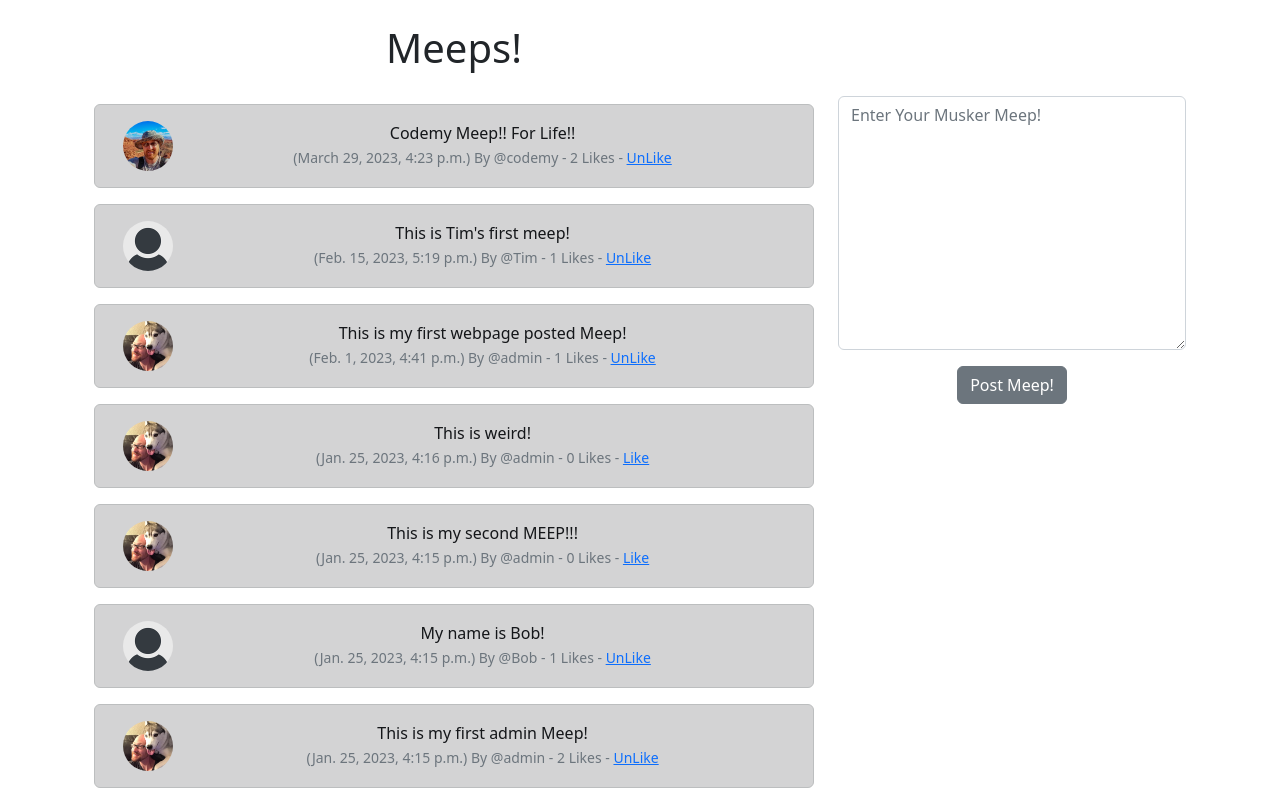
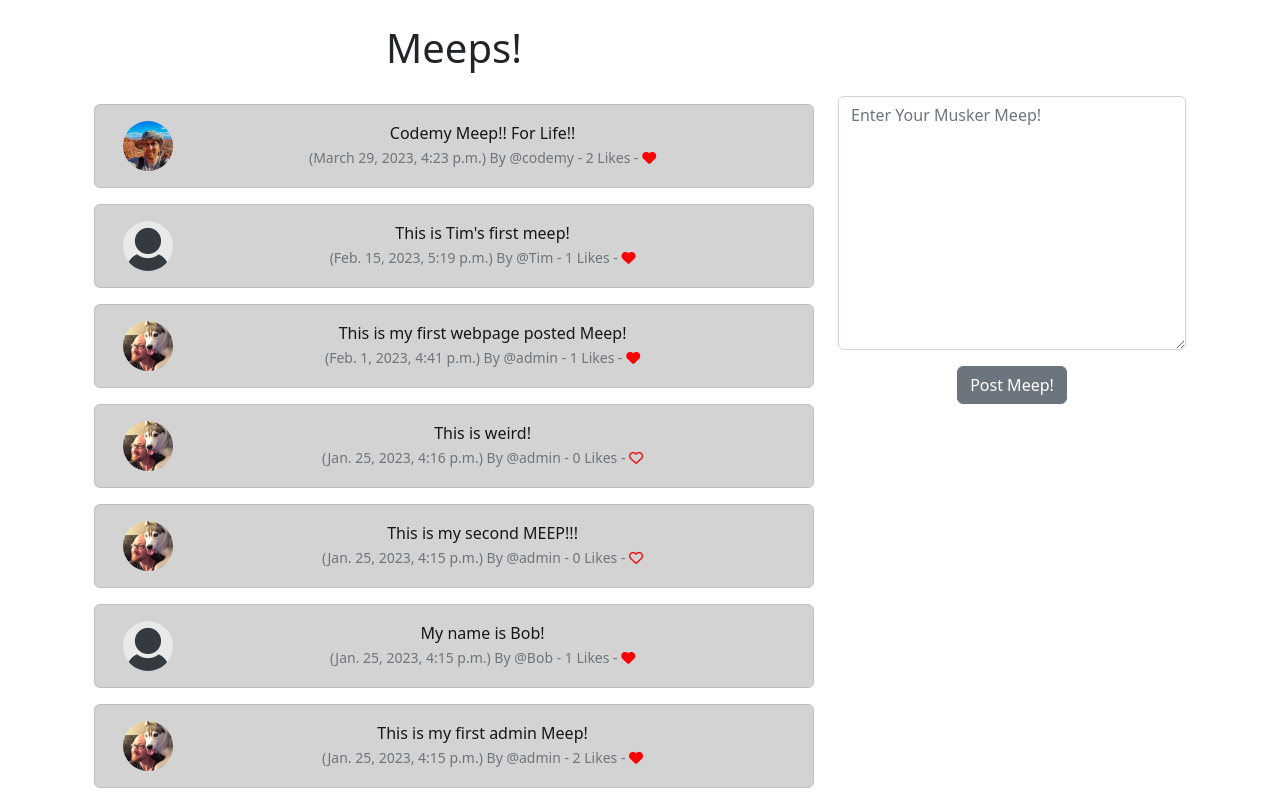
Before and after one commit to julianarm29/projeto2, a Django app: page / in a window 1280 px wide. Shown: the part 56-860 px from the top of the page. Run offline with Django 4.2, Linux system fonts and the light colour scheme; a user stored in the database is signed in; data comes from the database, SQL or seed files in the repository; both versions use the stored data as it was after the commit; some libraries are stand-ins or nearby versions.

Commit message:
heart icons

```diff
--- a/musker/templates/base.html
+++ b/musker/templates/base.html
@@ -5,6 +5,9 @@
     <meta name="viewport" content="width=device-width, initial-scale=1">
     <title>Musker Twitter Clone</title>
     <link href="https://cdn.jsdelivr.net/npm/bootstrap@5.2.3/dist/css/bootstrap.min.css" rel="stylesheet" integrity="sha384-rbsA2VBKQhggwzxH7pPCaAqO46MgnOM80zW1RWuH61DGLwZJEdK2Kadq2F9CUG65" crossorigin="anonymous">
+
+    <script src="https://kit.fontawesome.com/c08eb42585.js" crossorigin="anonymous"></script>
+
   </head>
   <body>
 
--- a/musker/templates/home.html
+++ b/musker/templates/home.html
@@ -31,9 +31,13 @@
 		  	- {{ meep.number_of_likes }} Likes -
 
 		  	{% if user in meep.likes.all %}
-		  	  <a href="{% url 'meep_like' meep.id %}">UnLike</a>
+		  	  <a href="{% url 'meep_like' meep.id %}">
+	<i class="fa-solid fa-heart" style="color:red"></i>
+		  	  </a>
 		  	{% else %}
-		  		<a href="{% url 'meep_like' meep.id %}">Like</a>
+		  		<a href="{% url 'meep_like' meep.id %}">
+		  <i class="fa fa-heart-o" style="color:red"></i>
+		  		</a>
 		  	{% endif %}
 
 		  </small>
--- a/musker/templates/profile.html
+++ b/musker/templates/profile.html
@@ -34,9 +34,9 @@
 			  		- {{ meep.number_of_likes }} Likes -
 
 			  		{% if user in meep.likes.all %}
-				  	  <a href="{% url 'meep_like' meep.id %}">UnLike</a>
+				  	  <a href="{% url 'meep_like' meep.id %}"><i class="fa-solid fa-heart" style='color:red'></i></a>
 				  	{% else %}
-				  		<a href="{% url 'meep_like' meep.id %}">Like</a>
+				  		<a href="{% url 'meep_like' meep.id %}"><i class="fa fa-heart-o" style="color:red"></i></a>
 				  	{% endif %}
 
 
```
Also changed, not shown: db.sqlite3.
